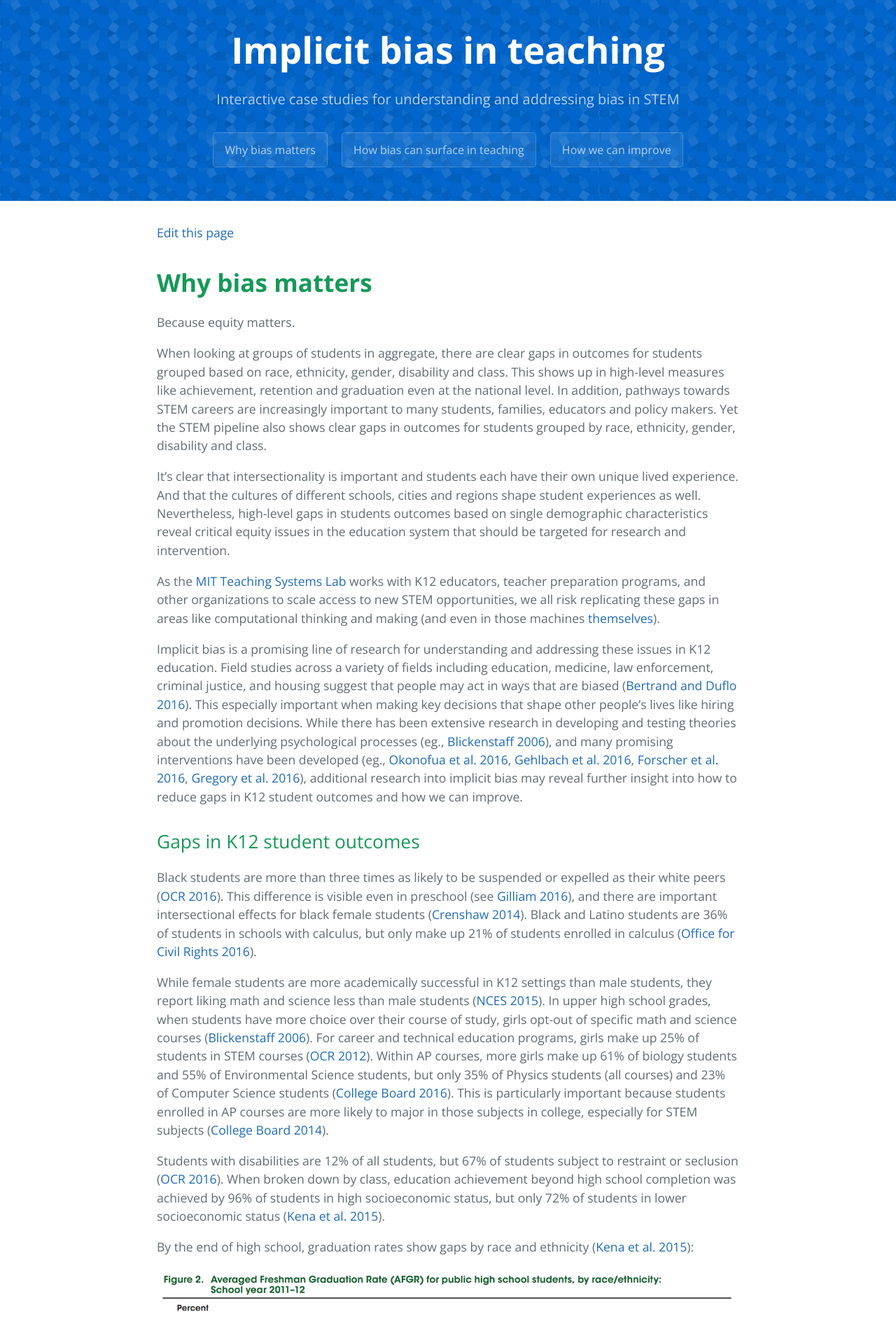
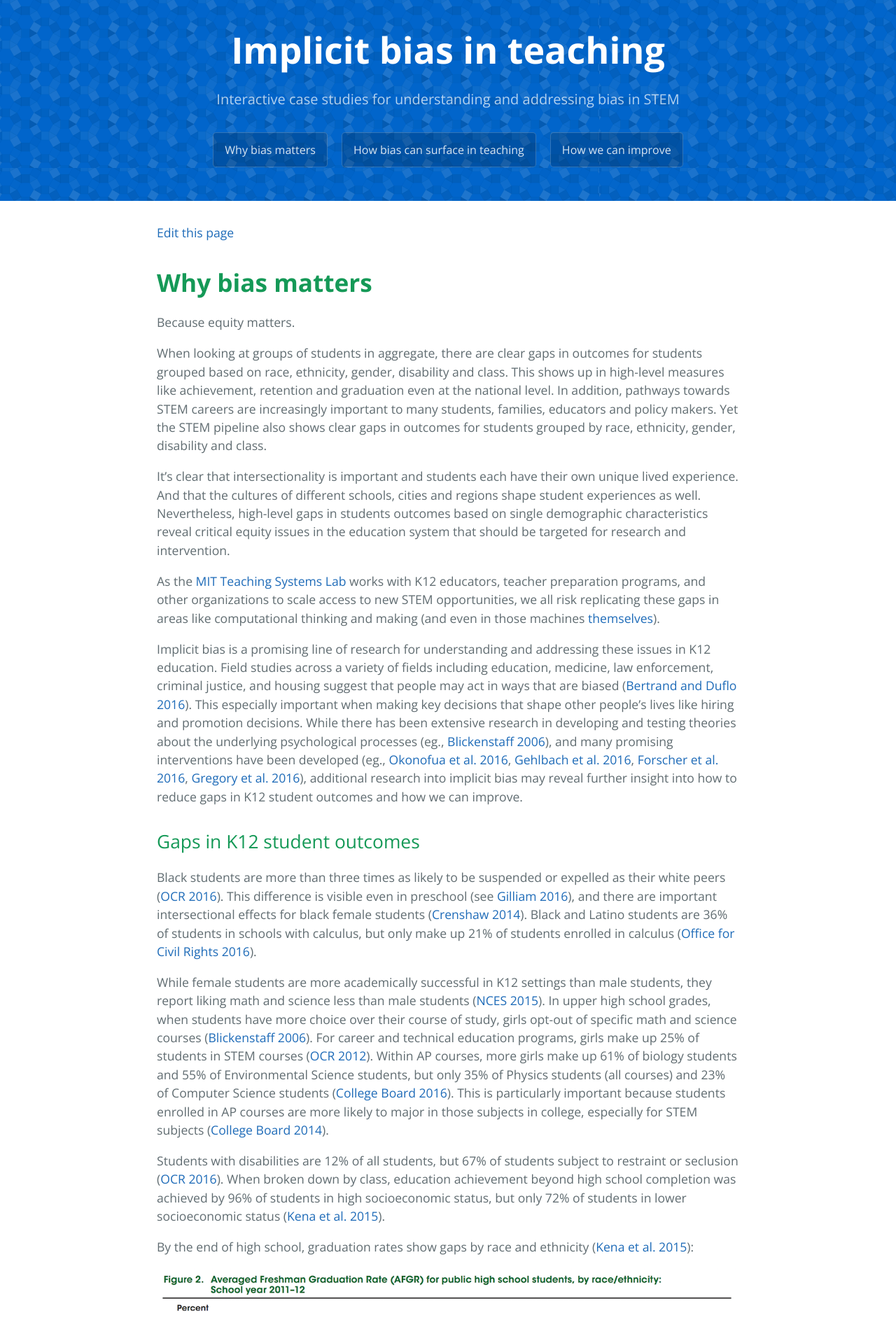
Before and after one commit to mit-teaching-systems-lab/unconscious-bias, a Jekyll site: the page built from README.md, in a window 1280 px wide. Shown: the top 1883 px of the page at 70% size. Built offline with Jekyll 4.4.1, drawn with Linux system fonts in a browser that asks for light colours; our own code applies the rules of GitHub Pages for plain Markdown files; comment, search, counter and statistics services are not loaded.

Commit message:
Making buttons more readable on mobile, padding on mobile

```diff
--- a/css/custom.css
+++ b/css/custom.css
@@ -6,7 +6,7 @@
 
 .tesselation-btn {
   background-image: url('../assets/tesselation.png');
-  margin-left: 10px;
+  text-align: center;
 }
 
 .page-header-small > h1,h2 {
@@ -24,3 +24,9 @@
 h1 {
   font-weight: bold !important; /* override normalize */
 }
+
+/* overrides cayman theme */
+.btn {
+  color: rgba(255, 255, 255, 0.85) !important;
+  background-color: rgba(0, 0, 0, 0.18) !important;
+}
```
